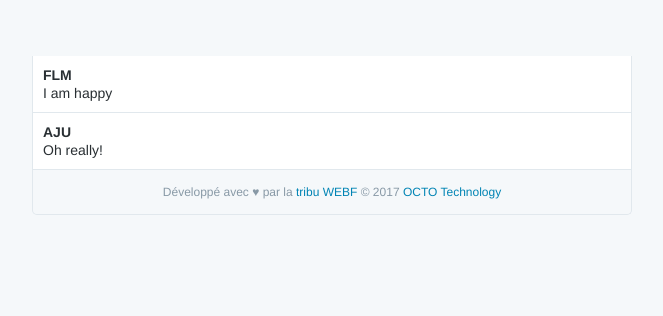
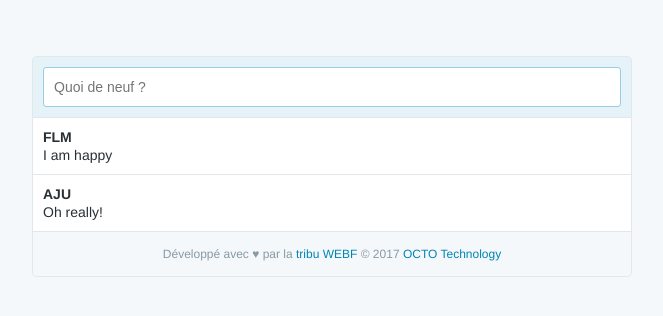
Before and after one commit to octo-web-front-end-tribe/microblog-angular5, an Angular app: page / in a window 1280 px wide. Shown: the top 316 px of the page, without its empty margins (308-971 px from the left). Built offline with nearby package versions, Linux system fonts and the light colour scheme.

Commit message:
feat: add message input

```diff
--- a/src/app/app.component.html
+++ b/src/app/app.component.html
@@ -1,5 +1,6 @@
 <div class="app">
     <div class="view container">
+        <mcb-message-input></mcb-message-input>
         <mcb-message-list></mcb-message-list>
         <div class="messages__footer">
             Développé avec ♥ par la
--- /dev/null
+++ b/src/app/message-input/message-input.component.html
@@ -0,0 +1,6 @@
+<div class="message-input">
+  <input class="message-input__content"
+         placeholder="Quoi de neuf ?"
+         [(ngModel)]="textMessage"
+         (keyup.enter)="addMessage()">
+</div>
--- /dev/null
+++ b/src/app/message-input/message-input.component.ts
@@ -0,0 +1,20 @@
+import { Component, OnInit } from '@angular/core';
+
+@Component({
+  selector: 'mcb-message-input',
+  templateUrl: './message-input.component.html',
+  styles: []
+})
+export class MessageInputComponent implements OnInit {
+
+  textMessage: string;
+
+  constructor() { }
+
+  ngOnInit() {
+  }
+
+  addMessage(): void {
+  }
+
+}
```
Also changed, not shown: src/app/app.module.ts (+6 -2 lines), 2 other files (tests, documents, lock files or other folders).
